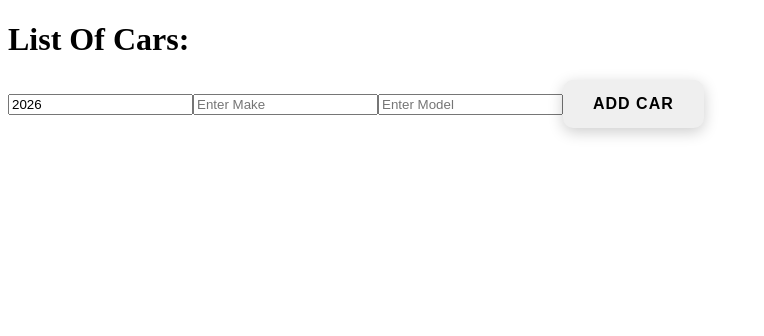
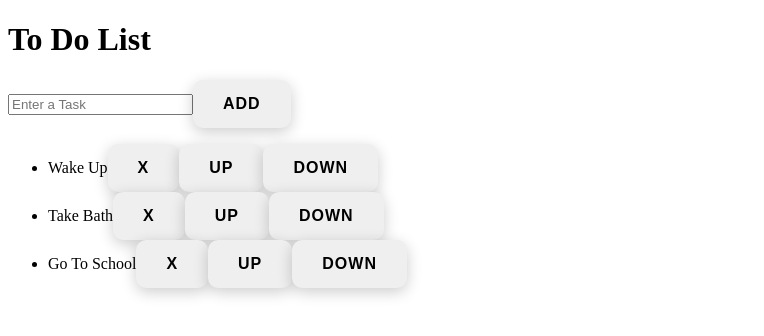
Before and after one commit to outhmanebelgasim/react-training, a React (Vite) app: page / in a window 1280 px wide. Shown: the top 336 px of the page, without its empty margins (0-764 px from the left). Built offline with nearby package versions, Linux system fonts and the light colour scheme.

Commit message:
update: ToDoList functionnality

```diff
--- a/src/App.jsx
+++ b/src/App.jsx
@@ -23,6 +23,7 @@ import ColorPicker from "./hooks/ColorPicker.jsx";
 import UpdateObject from "./updates/UpdateObject.jsx";
 import UpdateArray from "./updates/UpdateArray.jsx";
 import ArrayObject from "./updates/ArrayObject.jsx";
+import ToDoList from "./updates/ToDoList.jsx";
 
 function App() {
   return (
@@ -53,7 +54,8 @@ function App() {
       {/* <ColorPicker /> */}
       {/* <UpdateObject /> */}
       {/* <UpdateArray /> */}
-      <ArrayObject />
+      {/* <ArrayObject /> */}
+      <ToDoList />
     </>
   );
 }
--- /dev/null
+++ b/src/updates/ToDoList.jsx
@@ -0,0 +1,69 @@
+import React, { useState } from "react";
+
+function ToDoList() {
+  const [tasks, setTask] = useState(["Wake Up", "Take Bath", "Go To School"]);
+  const [newTask, setNewTask] = useState("");
+
+  const handleTask = (event) => {
+    setNewTask(event.target.value);
+  };
+
+  function addTask() {
+    if (newTask.trim() !== "") {
+      setTask((t) => [...t, tasks]);
+      setNewTask("");
+    }
+  }
+
+  function deleteTask(index) {
+    const updateTask = tasks.filter((_, i) => i !== index);
+    setTask(updateTask);
+  }
+
+  function moveUp(index) {
+    if (index > 0) {
+      const updatedTasks = [...tasks];
+      [updatedTasks[index], updatedTasks[index - 1]] = [
+        updatedTasks[index - 1],
+        updatedTasks[index],
+      ];
+      setTask(updatedTasks);
+    }
+  }
+
+  function moveDown(index) {
+    if (index < tasks.length - 1) {
+      const updatedTasks = [...tasks];
+      [updatedTasks[index], updatedTasks[index + 1]] = [
+        updatedTasks[index + 1],
+        updatedTasks[index],
+      ];
+      setTask(updatedTasks);
+    }
+  }
+
+  return (
+    <div>
+      <h1> To Do List</h1>
+      <input
+        type="text"
+        value={newTask}
+        placeholder="Enter a Task"
+        onChange={handleTask}
+      />
+      <button onClick={addTask}>add</button>
+      <ul>
+        {tasks.map((element, index) => (
+          <li key={index}>
+            {element}
+            <button onClick={() => deleteTask(index)}>X</button>
+            <button onClick={() => moveUp(index)}>Up</button>
+            <button onClick={() => moveDown(index)}>Down</button>
+          </li>
+        ))}
+      </ul>
+    </div>
+  );
+}
+
+export default ToDoList;
```
